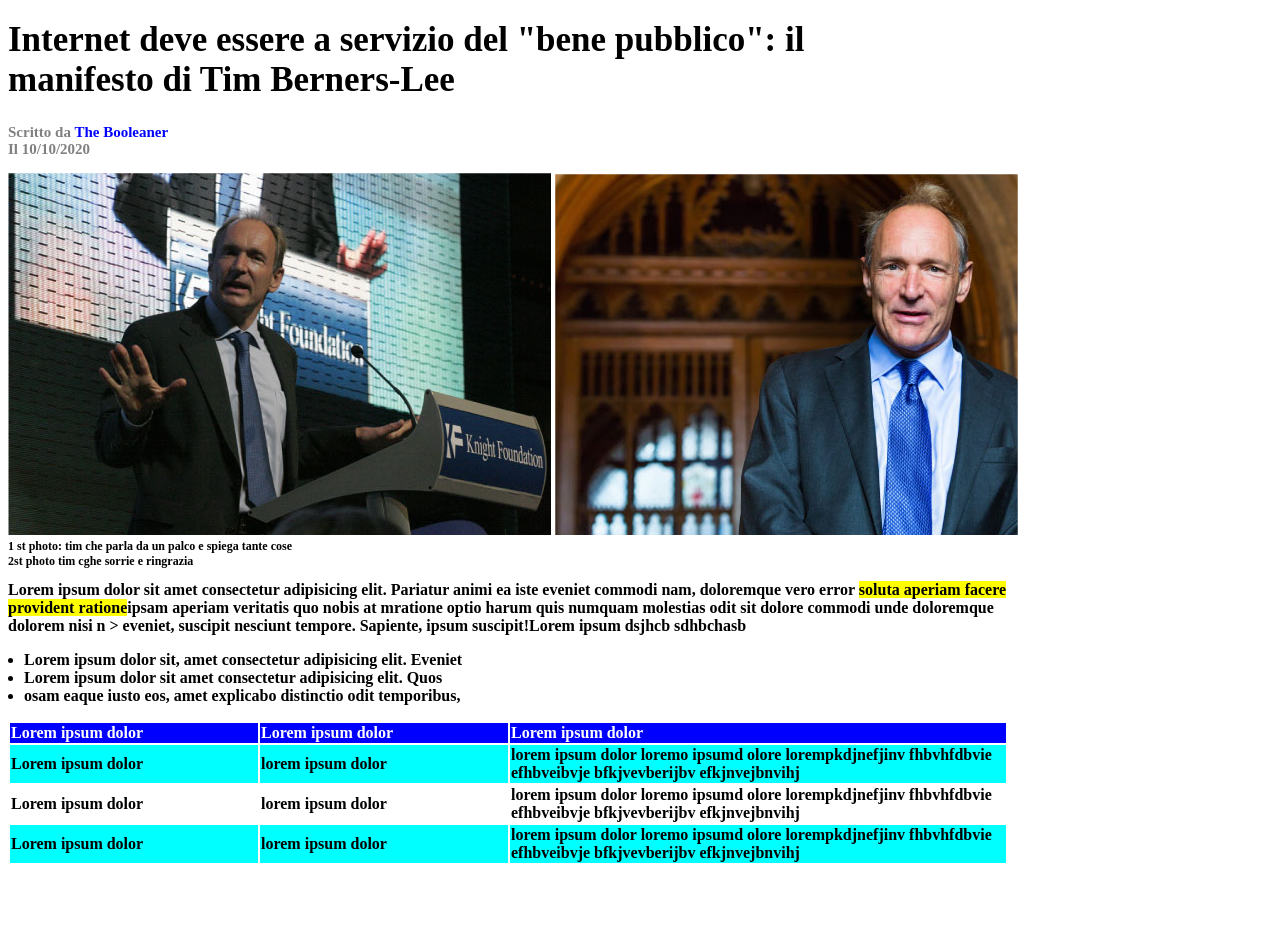
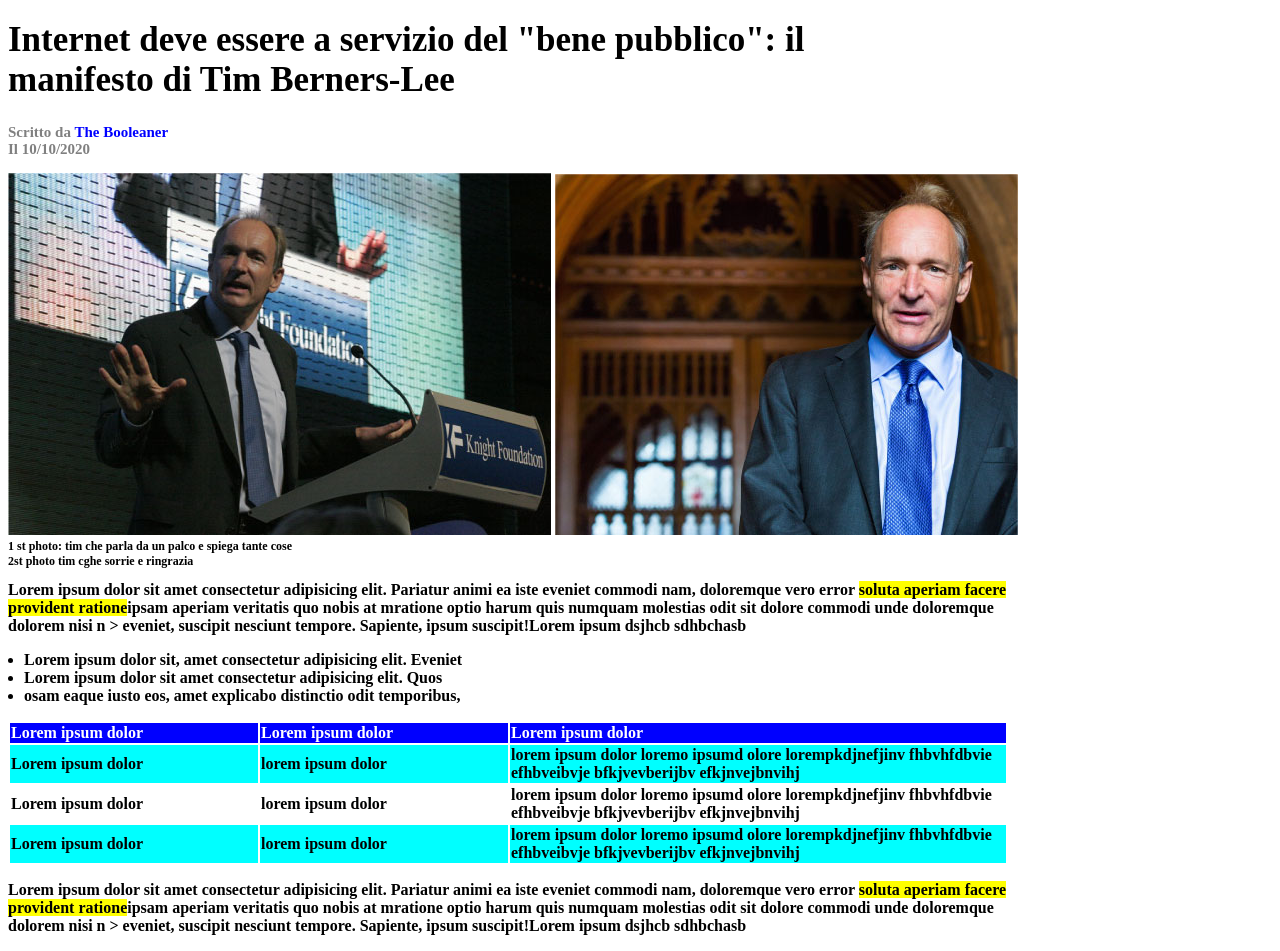
Before and after one commit to MatteoGiuntella/html-css-booleaner, a plain HTML site: page index.html in a window 1280 px wide. Shown: the part 111-1062 px from the top of the page. Before the commit the page ends 984 px from the top, so only its background shows below. Drawn offline with Linux system fonts and the light colour scheme.

Commit message:
secondo paragrafo

```diff
--- a/index.html
+++ b/index.html
@@ -83,7 +83,15 @@
 
         </table>
         <!-- fine tabella -->
+        <!-- inizio paragrafo -->
+        <div class="articolo">
+            <p>Lorem ipsum dolor sit amet consectetur adipisicing elit. Pariatur animi ea iste eveniet commodi nam, doloremque vero error <span style="background-color: yellow;">soluta aperiam facere provident ratione</span>ipsam aperiam veritatis quo nobis at mratione optio harum quis numquam molestias odit sit dolore commodi unde doloremque dolorem nisi n > eveniet, suscipit nesciunt tempore. Sapiente, ipsum suscipit!Lorem ipsum dsjhcb sdhbchasb
+            </p>
+        </div>
+        <!-- fine paragrafo -->
        </article>
+       <!-- fine articolo -->
+       <!-- inizio suggerimenti -->
 
     </main>
     <!-- fine main -->
```
